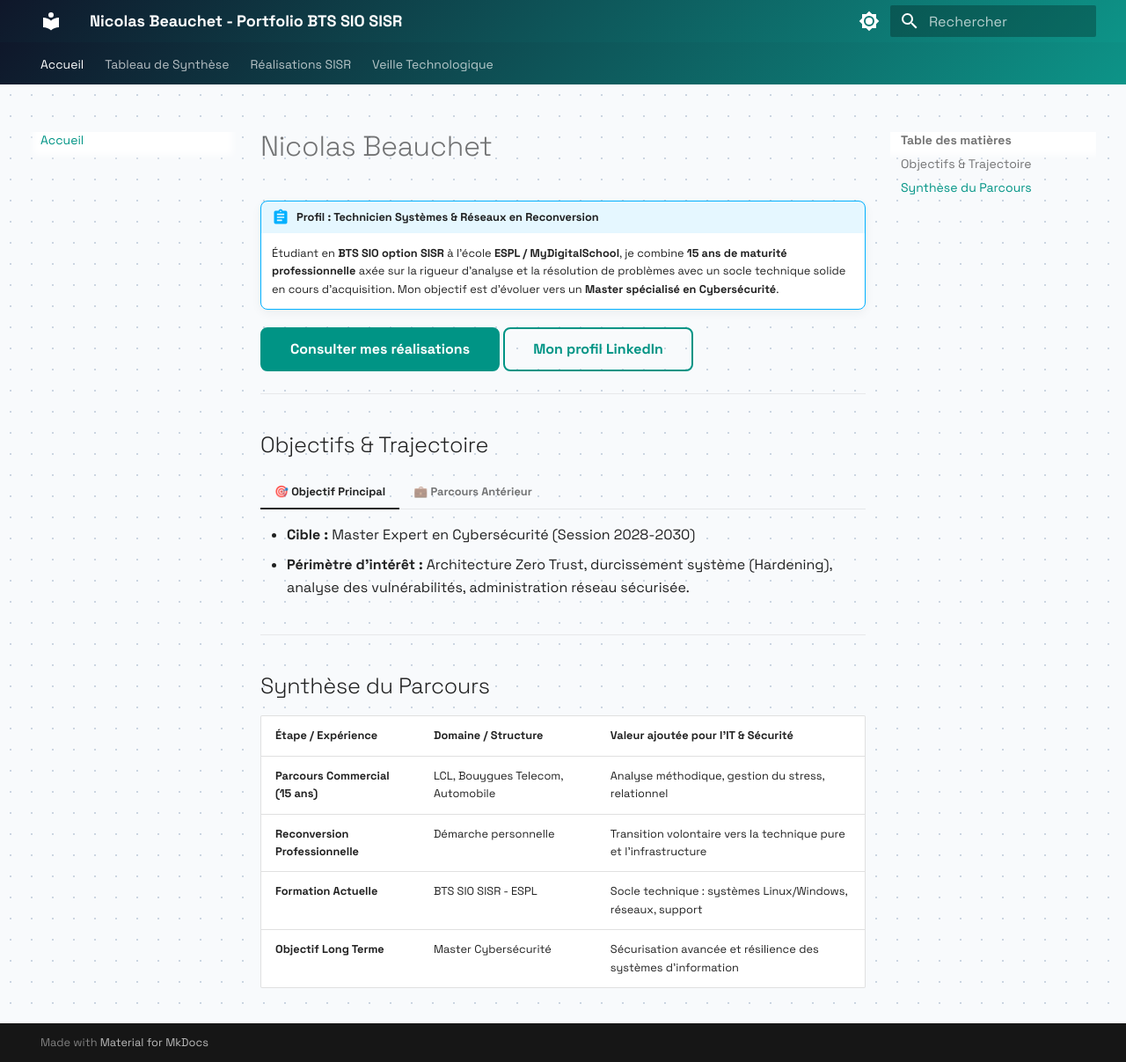
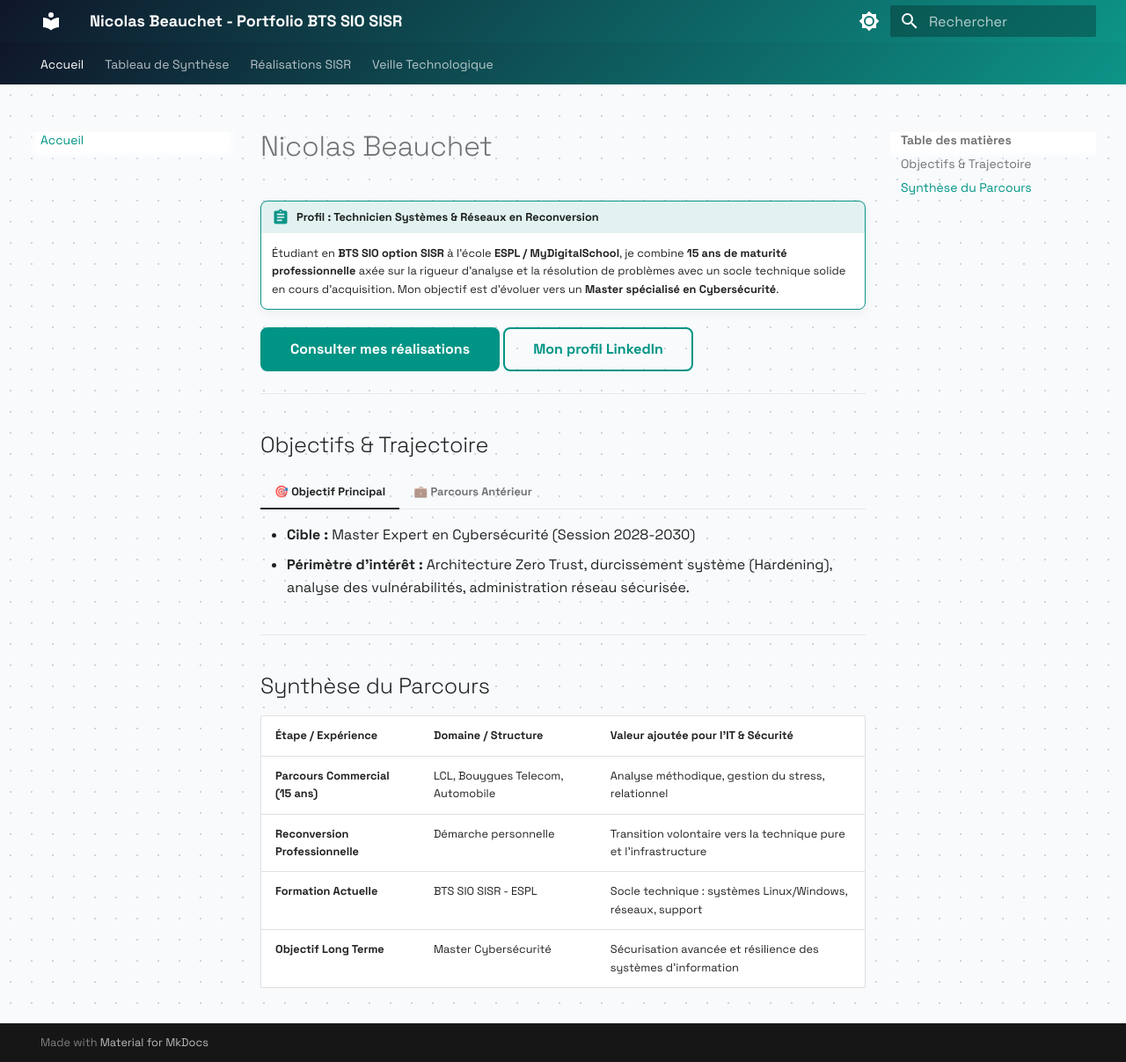
Before and after one commit to Nicolas-Beauchet/portfolio-bts-sio, an MkDocs documentation site: the page built from docs/index.md, in a window 1280 px wide and 1207 px high. Shown: the whole window at 88% size. Built offline with MkDocs 1.6.1 and Material for MkDocs 9.7.7, drawn with Linux system fonts in a browser that asks for light colours.

Commit message:
style: harmonisation des encadres en vert sarcelle

```diff
--- a/docs/extra.css
+++ b/docs/extra.css
@@ -33,3 +33,32 @@
     border-radius: 8px;
     box-shadow: 0 4px 12px rgba(0, 0, 0, 0.05);
 }
+
+/* 6. Harmonisation des encadrés (abstract, note, info) au Vert Sarcelle (#0d9488) */
+.md-typeset .admonition.abstract,
+.md-typeset details.abstract,
+.md-typeset .admonition.note,
+.md-typeset details.note,
+.md-typeset .admonition.info,
+.md-typeset details.info {
+    border-color: #0d9488 !important;
+}
+
+.md-typeset .abstract > .admonition-title,
+.md-typeset .abstract > summary,
+.md-typeset .note > .admonition-title,
+.md-typeset .note > summary,
+.md-typeset .info > .admonition-title,
+.md-typeset .info > summary {
+    background-color: rgba(13, 148, 136, 0.12) !important;
+    border-color: #0d9488 !important;
+}
+
+.md-typeset .abstract > .admonition-title::before,
+.md-typeset .abstract > summary::before,
+.md-typeset .note > .admonition-title::before,
+.md-typeset .note > summary::before,
+.md-typeset .info > .admonition-title::before,
+.md-typeset .info > summary::before {
+    background-color: #0d9488 !important;
+}
```
